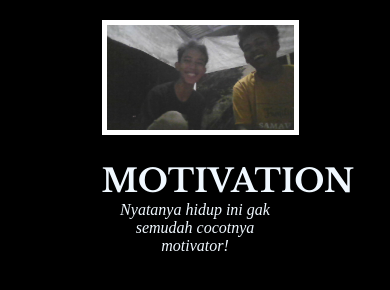
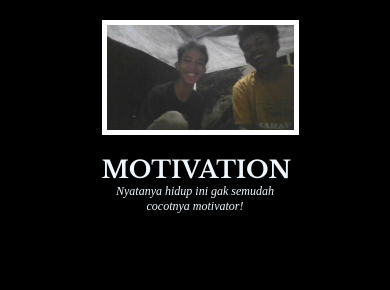
Before and after one commit to konoko69/motivasi, a plain HTML site: page index.html in a window 390 px wide. Drawn offline with nearby package versions, Linux system fonts and the light colour scheme.

Commit message:
style.css

```diff
--- a/style.css
+++ b/style.css
@@ -29,3 +29,10 @@ p {
     margin-top: 20px;
     text-align: center;
 }
+
+@media only screen and (max-width: 600px) {
+
+    body {
+        font-size: 12px;
+    }
+}
```
